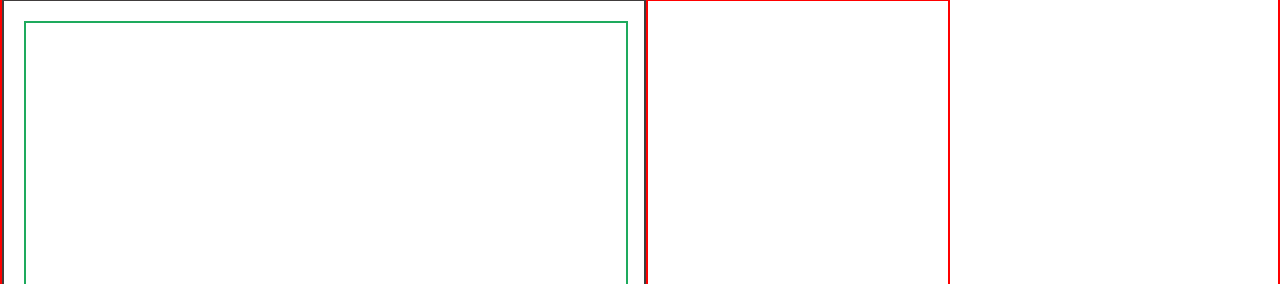
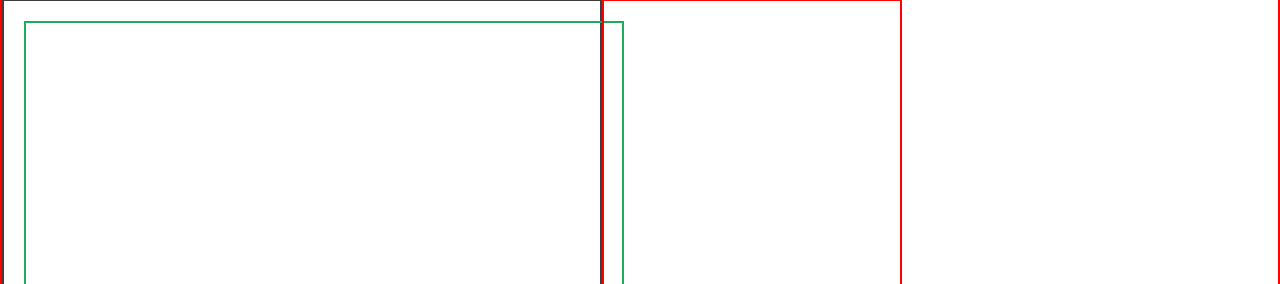
Before and after one commit to ChrisOwuor/restaurant-review-project, a plain HTML site: page index.html in a window 1280 px wide. Shown: the part 516-800 px from the top of the page. Drawn offline with nearby package versions, Linux system fonts and the light colour scheme.

Commit message:
ui component

```diff
--- a/style.css
+++ b/style.css
@@ -2,7 +2,8 @@
 /* header */
 /* nav */
 *{margin: 0;
-padding: 0;}
+padding: 0;
+box-sizing: border-box;}
 
 /* featured */
 .myimg{
```
